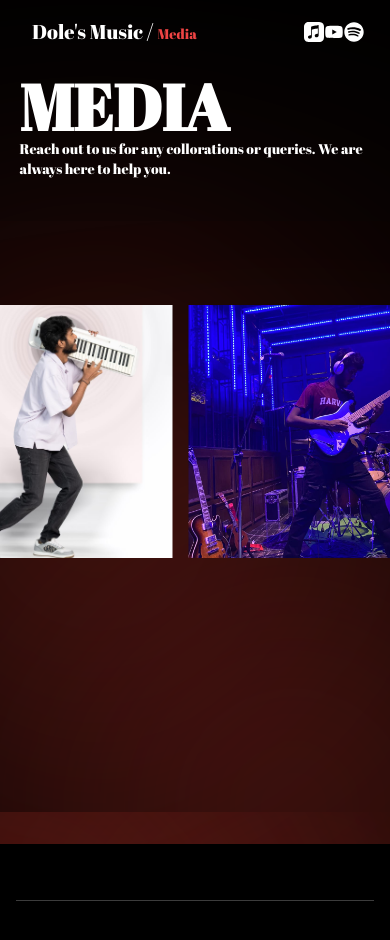
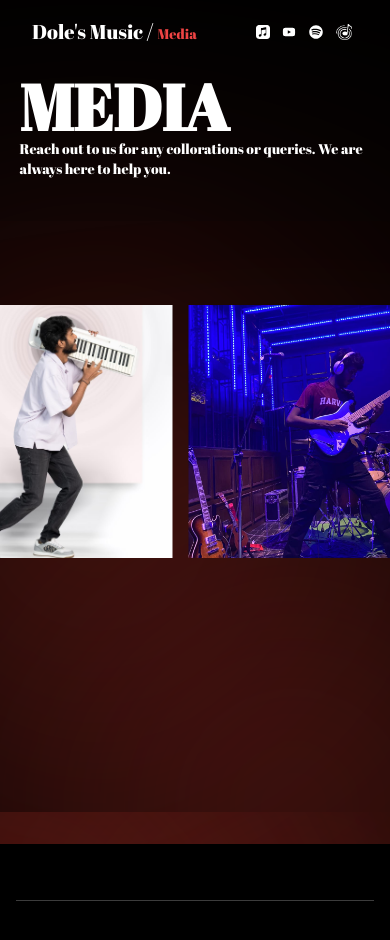
Before and after one commit to theinfinitysolutions/dolls_web, a Next.js app: page /media in a window 390 px wide. Shown: the top 940 px of the page. Built offline with nearby package versions, Linux system fonts and the light colour scheme; a web font is replaced by a local one.

Commit message:
component responsive changes

```diff
--- a/components/CarouselHome/CarouselComponent.jsx
+++ b/components/CarouselHome/CarouselComponent.jsx
@@ -17,7 +17,7 @@ const CarouselComponent = () => {
   const { currentPointer, setCurrentPointer } = useStore();
 
   return (
-    <div className="flex flex-col items-start max-h-[70vh] h-[70vh] w-[50vw] ">
+    <div className="flex flex-col items-start md:max-h-[70vh] h-[50vh] md:h-[70vh] w-full md:w-[50vw] ">
       <Canvas
         onMouseEnter={() => {
           setCurrentPointer("i");
@@ -26,7 +26,7 @@ const CarouselComponent = () => {
           setCurrentPointer("");
         }}
         camera={{ position: [0, 0, 100], fov: 15 }}
-        className="w-[50vw] h-[70vh] bg-transparent items-start "
+        className="w-10/12 md:w-[50vw] h-[40vh] md:h-[70vh] bg-transparent items-start "
       >
         <fog attach="fog" args={["#a79", 8.5, 12]} />
         <ScrollControls pages={4} infinite>
--- a/components/Navbar.jsx
+++ b/components/Navbar.jsx
@@ -55,11 +55,11 @@ const Navbar = () => {
           >
             {"Dole's Music /"}
           </a>
-          <p className="text-sm text-red-500 ml-1">
+          <p className=" text-sm text-red-500 ml-1">
             {navbarItems.find((item) => item.link == path)?.title}
           </p>
         </div>
-        <div className="flex flex-row justify-around items-center w-2/12">
+        <div className="flex flex-row justify-around items-center w-4/12 md:w-2/12">
           <a
             onMouseEnter={() => {
               setCurrentPointer("a");
@@ -74,7 +74,7 @@ const Navbar = () => {
               );
             }}
           >
-            <SiApplemusic className="text-xl " />
+            <SiApplemusic className=" text-sm md:text-xl " />
           </a>
           <a
             onMouseEnter={() => {
@@ -87,7 +87,7 @@ const Navbar = () => {
               window.open("https://www.youtube.com/c/AtrangiFunkaar", "_blank");
             }}
           >
-            <AiFillYoutube className="text-xl" />
+            <AiFillYoutube className=" text-sm md:text-xl " />
           </a>
 
           <a
@@ -104,7 +104,7 @@ const Navbar = () => {
               );
             }}
           >
-            <FaSpotify className="text-xl" />
+            <FaSpotify className=" text-sm md:text-xl " />
           </a>
 
           <a
@@ -121,7 +121,12 @@ const Navbar = () => {
               );
             }}
           >
-            <Image src="/wynk.png" width={20} height={20} />
+            <Image
+              src="/wynk.png"
+              height={12}
+              width={12}
+              className=" h-4 w-4 md:h-6 md:w-6 "
+            />
           </a>
         </div>
       </div>
--- a/components/Transition.jsx
+++ b/components/Transition.jsx
@@ -53,9 +53,9 @@ const Transition = ({ children }) => {
           }}
         >
           <div className="flex flex-col w-full h-full bg-black justify-center items-center">
-            <motion.div className="overflow-hidden relative ">
+            <motion.div className="overflow-hidden relative  ">
               <h1
-                className={`text-[5rem] text-white ${fonts[currentIndex].className}`}
+                className={` text-[3rem] md:text-[5rem] text-white ${fonts[currentIndex].className}`}
               >
                 {title}
               </h1>
--- a/components/secretPlaylistModal.jsx
+++ b/components/secretPlaylistModal.jsx
@@ -13,7 +13,7 @@ export default function JoinUsModal() {
 
   useEffect(() => {
     console.log("showmodal", showModal);
-    setOpen(showModal);
+    // setOpen(showModal);
   }, [showModal]);
 
   const onSubmit = (data) => {
@@ -46,11 +46,11 @@ export default function JoinUsModal() {
     <div>
       {open ? (
         <div className=" fixed left-0 top-0 z-50 w-screen h-screen bg-[#121212]/80 flex flex-col items-center justify-center ">
-          <div className="h-[50vh] w-[60vw] bg-black flex flex-row">
-            <div className="w-1/2 h-full relative">
+          <div className="h-[80vh] md:h-[50vh] w-11/12 md:w-[60vw] bg-black flex flex-col md:flex-row">
+            <div className=" w-full md:w-1/2 h-full relative">
               <Image src="/dolls3.jpeg" layout="fill" className=" opacity-50" />
             </div>
-            <div className="w-1/2 h-full relative flex flex-col p-8 justify-center items-start">
+            <div className="w-full md:w-1/2 h-full relative flex flex-col p-8 justify-center items-start">
               <h2 className="text-4xl">Join Us</h2>
               <p className="text-sm mt-2">
                 Join our growing community and get access to exclusive music
```
